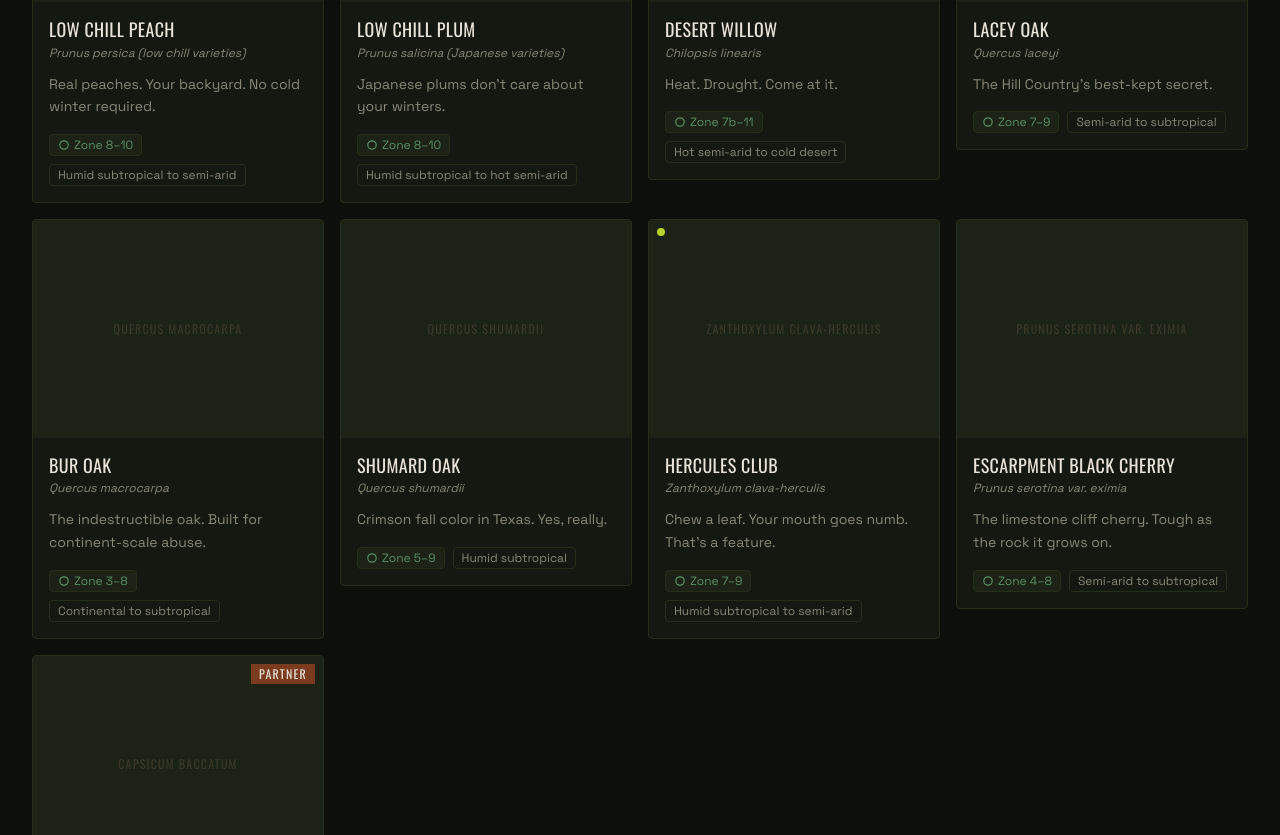
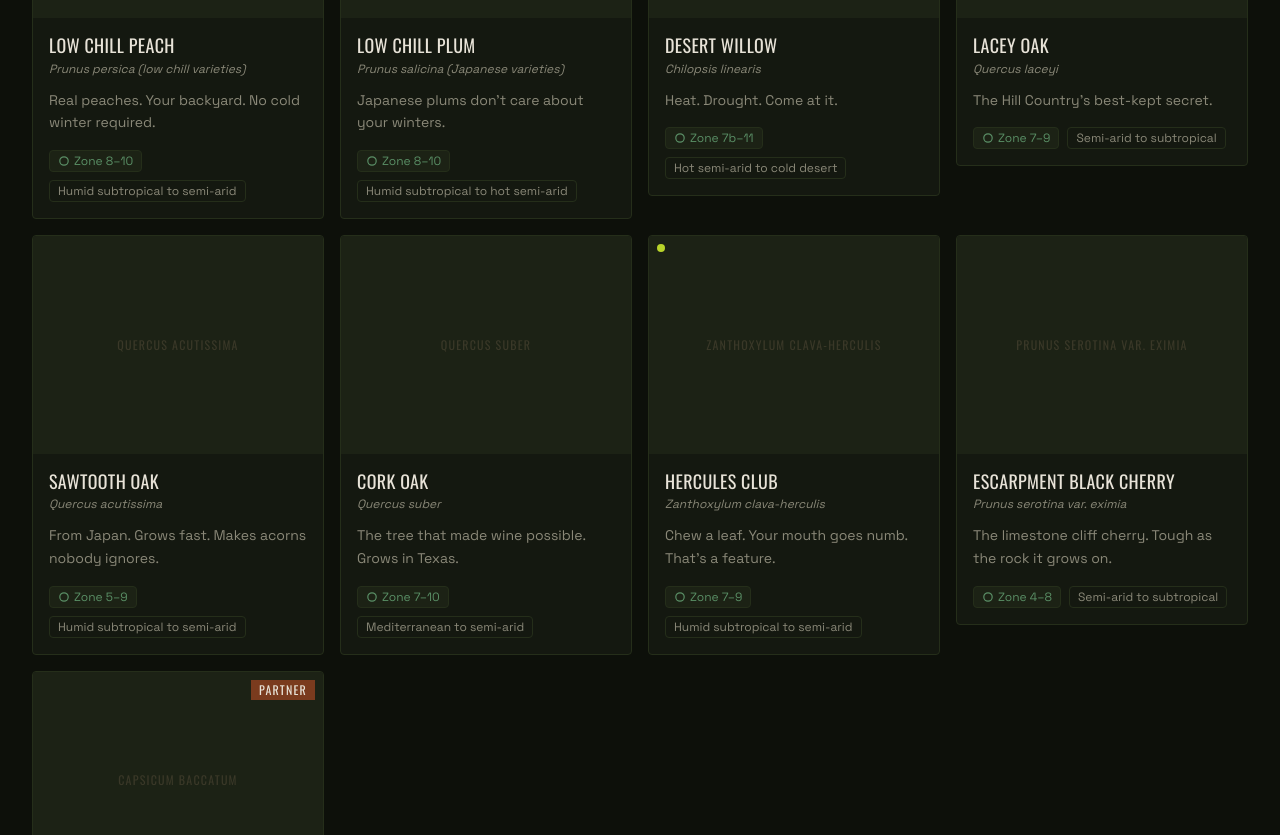
Before and after one commit to abortionstickle/priesttrees-worldwide, a Next.js app: page /plants in a window 1280 px wide. Shown: the part 1153-1988 px from the top of the page. Built offline with nearby package versions, Linux system fonts and the light colour scheme.

Commit message:
Update catalog: specific cherry cultivars, swap generic oaks for sawtooth + cork, add crepe myrtle to non-native philosophy

```diff
--- a/app/about/page.tsx
+++ b/app/about/page.tsx
@@ -64,6 +64,13 @@ export default function AboutPage() {
               The baobab is from sub-Saharan Africa. It stores hundreds of gallons of water
               in its trunk. It lives for two thousand years. In Zone 10b and warmer, it
               thrives outdoors in Texas. We don&apos;t apologize for selling it.
+            </p>
+            <p>
+              Consider the crepe myrtle. It&apos;s from India and China. Texas grows it
+              everywhere. Every strip mall, every driveway, every subdivision. Nobody calls it
+              invasive. Nobody lectures you about planting it. It thrives here, it&apos;s
+              beautiful, and it&apos;s about as non-native as a tree gets. That&apos;s the
+              entire argument.
             </p>
             <p className="text-text">
               The one exception: we don&apos;t sell plants that are documented invasive
--- a/data/plants.ts
+++ b/data/plants.ts
@@ -66,9 +66,9 @@ export const plants: Plant[] = [
   {
     slug: "low-chill-cherry",
     name: "Low Chill Cherry",
-    scientificName: "Prunus avium (low chill varieties)",
+    scientificName: "Prunus avium — Minnie Royal / Royal Lee / Lapins",
     tagline: "Texas was told cherries were impossible here. Ignore that.",
-    description: "Conventional wisdom said Texas summers were a fruit-growing dead zone. These cherry varieties — bred for low chill hours and high heat tolerance — missed that memo. 200–400 chill hours is all they need. The payoff is actual fresh cherries in late spring. Royal Crimson performs especially well in Zone 8–9. Grow your own. Stop buying California cherries shipped three days old.",
+    description: "Conventional wisdom said Texas summers were a fruit-growing dead zone. Specific cultivars broke that rule. Minnie Royal and Royal Lee are the go-to cross-pollinating pair for Texas — 200–300 chill hours, genuine sweet cherries in late April. Lapins is the self-fertile pick for Zone 8 if you only want one tree. This is not a compromise variety. These produce real cherries that taste like cherries. Stop buying California fruit shipped three days old.",
     zoneMin: 8,
     zoneMax: 10,
     koppen: ["Cfa", "BSh"],
@@ -76,7 +76,7 @@ export const plants: Plant[] = [
     category: "fruit",
     featured: false,
     nativeRegion: "Cultivar — bred for warm climates",
-    chillHours: "200–400 hours",
+    chillHours: "200–300 hours (Minnie Royal / Royal Lee); ~400 hours (Lapins)",
     mature: "15–25 feet",
   },
   {
@@ -142,34 +142,34 @@ export const plants: Plant[] = [
     mature: "25–40 feet",
   },
   {
-    slug: "bur-oak",
-    name: "Bur Oak",
-    scientificName: "Quercus macrocarpa",
-    tagline: "The indestructible oak. Built for continent-scale abuse.",
-    description: "This is the oak that survived the prairie fires, the droughts, the hard freezes. The thickest bark of any North American oak. Adapted to everything from Minnesota to the Texas Blackland Prairie. The largest acorns in the genus. Massive, long-lived, and completely underplanted. A bur oak planted today is a two-hundred-year investment in your property.",
-    zoneMin: 3,
-    zoneMax: 8,
-    koppen: ["Cfa", "BSk", "BSh", "Dfb"],
-    koppenLabel: "Continental to subtropical",
+    slug: "sawtooth-oak",
+    name: "Sawtooth Oak",
+    scientificName: "Quercus acutissima",
+    tagline: "From Japan. Grows fast. Makes acorns nobody ignores.",
+    description: "Originating in Japan, China, and Korea, the sawtooth oak produces the largest mast crop of any oak species — mountains of acorns every year, starting young. Fast-growing for an oak (3–4 feet per year when established). The distinctive serrated leaf has no American analog. Excellent fall color in gold and brown. Wildlife goes completely insane for it. You will not find this at a hardware store. That's the point.",
+    zoneMin: 5,
+    zoneMax: 9,
+    koppen: ["Cfa", "Cwa", "BSk"],
+    koppenLabel: "Humid subtropical to semi-arid",
     category: "oak",
     featured: false,
-    nativeRegion: "Eastern & Central North America",
-    mature: "60–80 feet",
+    nativeRegion: "Japan, China, Korea",
+    mature: "40–60 feet",
   },
   {
-    slug: "shumard-oak",
-    name: "Shumard Oak",
-    scientificName: "Quercus shumardii",
-    tagline: "Crimson fall color in Texas. Yes, really.",
-    description: "Most Texans have made peace with the idea that fall color doesn't happen here. They're wrong. The Shumard oak turns deep crimson and burgundy before drop. Fast-growing for an oak. Tolerates clay, loam, and periodic flooding. One of the most underused street trees in the country. If you want fall color and you're in Central or East Texas, this is the conversation.",
-    zoneMin: 5,
-    zoneMax: 9,
-    koppen: ["Cfa", "BSh"],
-    koppenLabel: "Humid subtropical",
+    slug: "cork-oak",
+    name: "Cork Oak",
+    scientificName: "Quercus suber",
+    tagline: "The tree that made wine possible. Grows in Texas.",
+    description: "This is where wine corks come from. The bark is the actual commercial cork — thick, spongy, fire-resistant, and harvestable every 9 years without harming the tree. Native to the Mediterranean coast of Spain, Portugal, and North Africa. Semi-evergreen. Drought-tolerant once established. Thrives in Zone 7–10 in well-drained alkaline soils. Growing a cork oak in Central Texas is possible and deeply satisfying to explain to guests.",
+    zoneMin: 7,
+    zoneMax: 10,
+    koppen: ["Csa", "BSh", "BSk"],
+    koppenLabel: "Mediterranean to semi-arid",
     category: "oak",
     featured: false,
-    nativeRegion: "Eastern & Central Texas to Florida",
-    mature: "40–60 feet",
+    nativeRegion: "Mediterranean coast — Spain, Portugal, North Africa",
+    mature: "40–70 feet",
   },
   {
     slug: "hercules-club",
```
